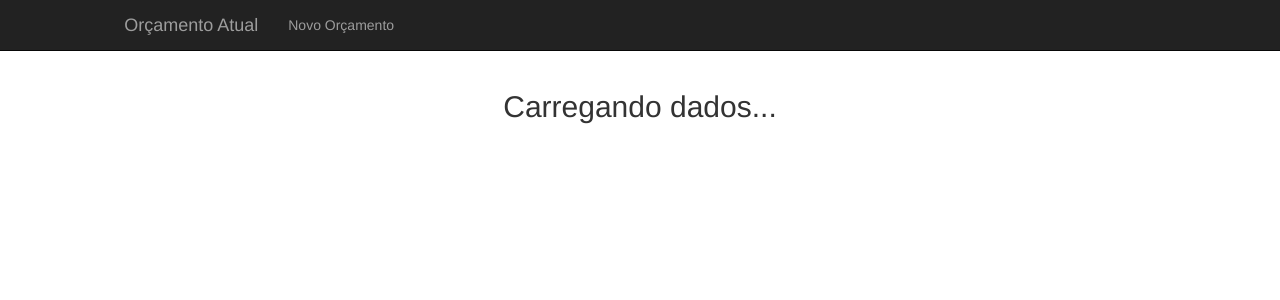
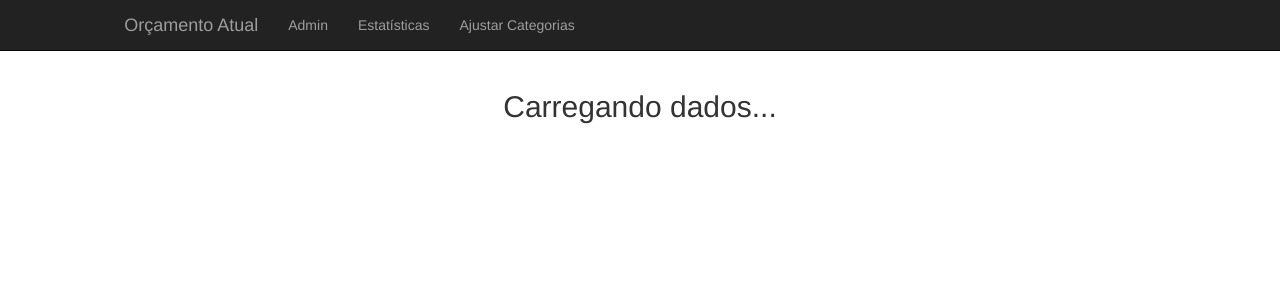
Before and after one commit to diegorocha/orcamento, a Django app: page /estatisticas/ in a window 1280 px wide. Shown: the top 300 px of the page. Run offline with Django 3.2, Linux system fonts and the light colour scheme; the visitor is signed in with stand-in values (Sample User, id 1); parts of the project's set-up code (start-up, migrations or seed data) failed here and were passed over; some libraries are stand-ins or nearby versions.

Commit message:
Ajustes no menu e nas url

```diff
--- a/orcamento/templates/base.html
+++ b/orcamento/templates/base.html
@@ -27,7 +27,13 @@
             </button>
             <a class="navbar-brand" href="{% url 'orcamento:orcamento_atual' %}">Orçamento Atual</a>
             <ul class="nav navbar-nav">
-              <li><a href="{% url 'admin:orcamento_orcamento_add' %}">Novo Orçamento</a></li>
+              <li><a href="{% url 'admin:index' %}">Admin</a></li>
+            </ul>
+            <ul class="nav navbar-nav">
+              <li><a href="{% url 'orcamento:estatistica' %}">Estatísticas</a></li>
+            </ul>
+            <ul class="nav navbar-nav">
+              <li><a href="{% url 'orcamento:ajustar-categorias' %}">Ajustar Categorias</a></li>
             </ul>
           </div>
         </div>
--- a/orcamento/urls.py
+++ b/orcamento/urls.py
@@ -12,5 +12,5 @@
     url(r'^api/', include(router.urls, namespace='api')),
     url(r'^(?P<ano>[0-9]+)/(?P<mes>[0-9]+)', views.OrcamentoView.as_view(), name='orcamento'),
     url(r'^estatisticas/', views.EstatisticaView.as_view(), name='estatistica'),
-    url(r'^ajustar-categorias/', views.AjustarCategoriasView.as_view(), name='estatistica'),
+    url(r'^ajustar-categorias/', views.AjustarCategoriasView.as_view(), name='ajustar-categorias'),
 ]
```
